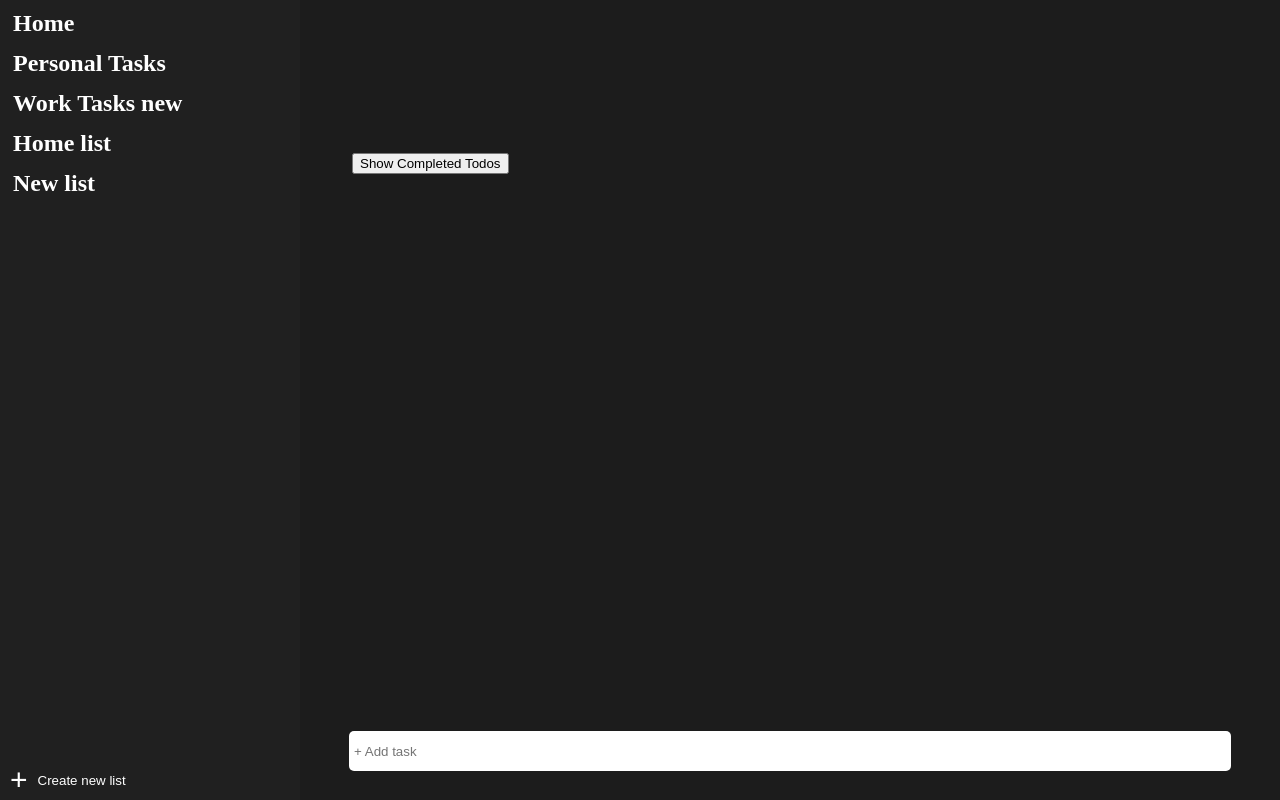
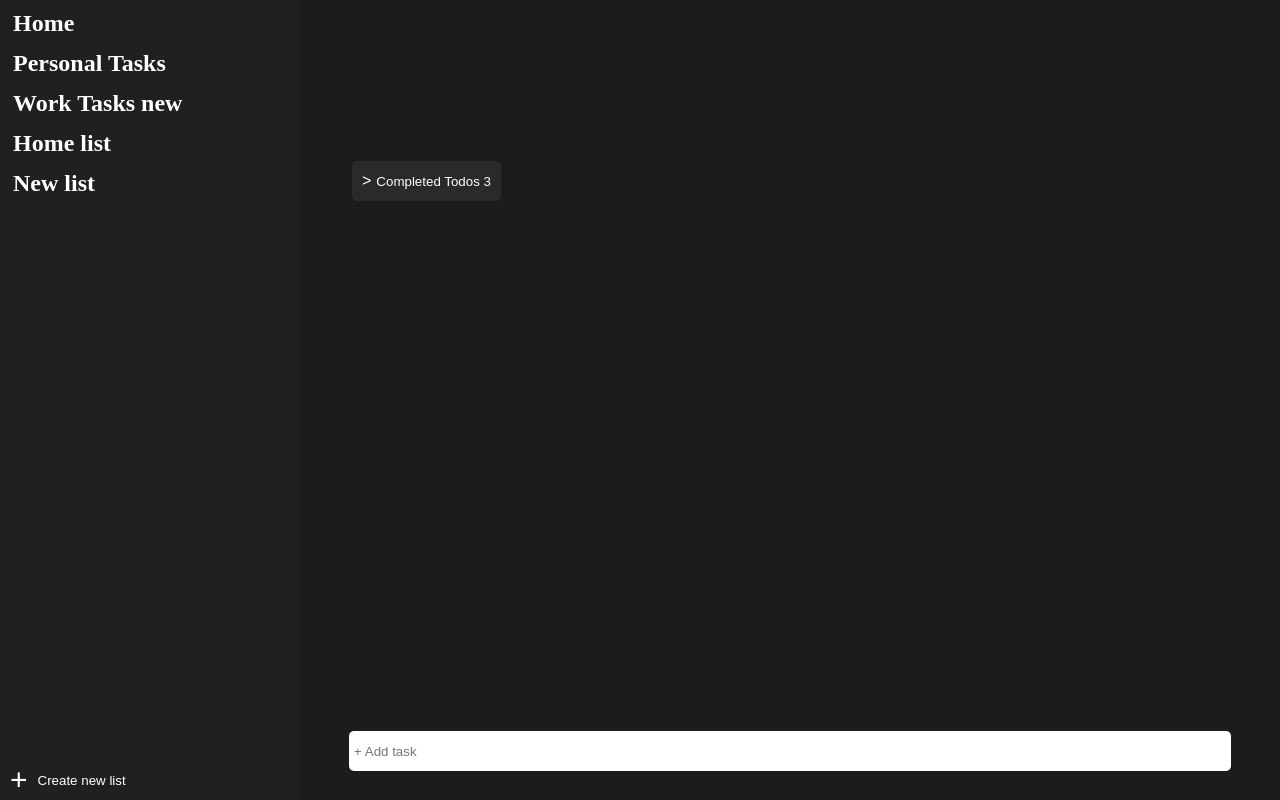
Before and after one commit to Maxv1z/microsoft-todo-clone-on-redux, a React (Vite) app: page / in a window 1280 px wide. Built offline with nearby package versions, Linux system fonts and the light colour scheme; data requests are answered from the project's data file.

Commit message:
adding tick (>) on active dropdown list

```diff
--- a/src/components/Todos/Todo.style.scss
+++ b/src/components/Todos/Todo.style.scss
@@ -6,7 +6,6 @@
 
     margin: 3px 0;
     border-radius: 5px;
-    display: flex;
     align-items: center;
     cursor: pointer;
     border-bottom: none;
--- a/src/components/Todos/TodoList.jsx
+++ b/src/components/Todos/TodoList.jsx
@@ -63,11 +63,23 @@ function TodoList() {
                         ))}
                     <li>
                         {(uncompletedTodos.length > 0 || completedTodos.length > 0) && (
-                            <button
-                                onClick={() => setShowCompletedTodos(!showCompletedTodos)}
+                            <div
+                                className={`completed-todos-button-container ${
+                                    showCompletedTodos ? "open" : ""
+                                }`}
                             >
-                                {showCompletedTodos ? "Hide" : "Show"} Completed Todos
-                            </button>
+                                <button
+                                    className={`completed-todos-button ${
+                                        showCompletedTodos ? "open" : ""
+                                    }`}
+                                    onClick={() =>
+                                        setShowCompletedTodos(!showCompletedTodos)
+                                    }
+                                >
+                                    <span className="tick-icon">{">"}</span> Completed
+                                    Todos {completedTodos.length}
+                                </button>
+                            </div>
                         )}
                     </li>
                     {showCompletedTodos &&
--- a/src/components/Todos/TodoList.style.scss
+++ b/src/components/Todos/TodoList.style.scss
@@ -29,6 +29,45 @@
 
             li {
             }
+
+            .completed-todos-button-container {
+                background-color: none;
+                display: flex;
+                align-items: center;
+                margin: 3px 0;
+                height: 50px;
+
+                .completed-todos-button {
+                    background-color: #2a2a2a;
+                    padding: 10px;
+                    display: flex;
+                    color: white;
+                    height: 40px;
+
+                    border-radius: 5px;
+                    margin: 10px 0;
+                    align-items: center;
+                    cursor: pointer;
+                    border: none;
+                    outline: none;
+
+                    &:hover {
+                        background-color: #323232;
+                    }
+
+                    &.open {
+                        .tick-icon {
+                            transform: rotate(90deg);
+                        }
+                    }
+                }
+
+                .tick-icon {
+                    font-size: 16px;
+                    margin-right: 5px;
+                    transition: transform 0.3s ease;
+                }
+            }
         }
     }
 
```
